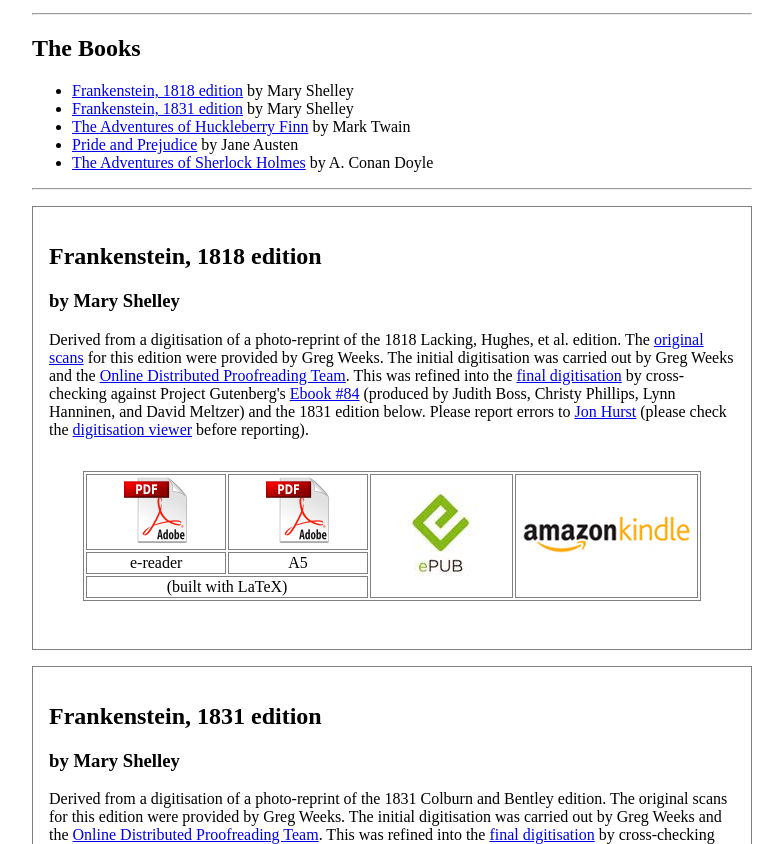
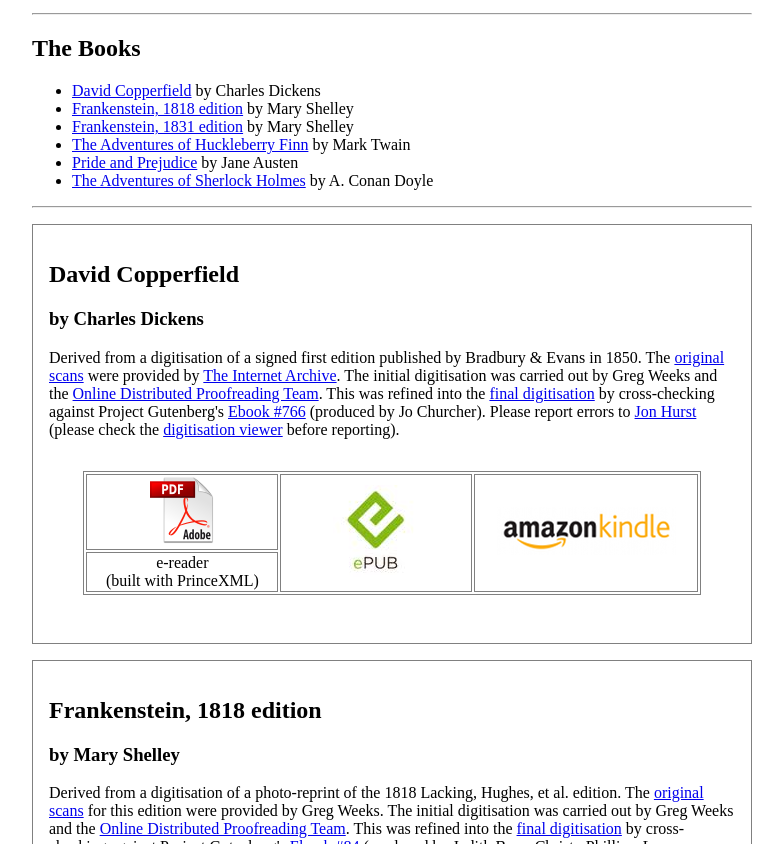
Before and after one commit to JonHurst/gutimp, a plain HTML site: page index/index.html in a window 1280 px wide. Shown: the part 553-1397 px from the top of the page, without its empty margins (248-1031 px from the left). Drawn offline with Linux system fonts and the light colour scheme.

Commit message:
Added David Copperfield to catalogue

```diff
--- a/index/index.html
+++ b/index/index.html
@@ -41,6 +41,7 @@
 
     <h2 id="thebooks">The Books</h2>
     <ul>
+      <li><a href="#david_copperfield">David Copperfield</a> by Charles Dickens</li>
       <li><a href="#frank1818">Frankenstein, 1818 edition</a> by Mary Shelley</li>
       <li><a href="#frank1831">Frankenstein, 1831 edition</a> by Mary Shelley</li>
       <li><a href="#huck">The Adventures of Huckleberry Finn</a> by Mark Twain</li>
@@ -48,6 +49,35 @@
       <li><a href="#sherlock">The Adventures of Sherlock Holmes</a> by A. Conan Doyle</li>
     </ul>
     <hr/>
+
+    <div class="book" id="david_copperfield">
+      <h2>David Copperfield</h2>
+      <h3>by Charles Dickens</h3>
+
+      <p>Derived from a digitisation of a signed first edition published by Bradbury &amp; Evans in
+      1850. The <a href="http://archive.org/details/personalhistoryo001850dick">original scans</a>
+      were provided by <a href="http://archive.org">The Internet Archive</a>. The initial
+      digitisation was carried out by Greg Weeks and the <a href="http://www.pgdp.net/c/">Online
+      Distributed Proofreading Team</a>. This was refined into the <a
+      href="http://www.readingroo.ms/jon/dig/david-copperfield/">final digitisation</a> by
+      cross-checking against Project Gutenberg's <a href="http://www.gutenberg.org/ebooks/766">Ebook
+      #766</a> (produced by Jo Churcher). Please report errors to <a
+      href="mailto:doc-errors@hursts.eclipse.co.uk">Jon Hurst</a> (please check the <a
+      href="http://www.readingroo.ms/jon/view/david-copperfield.html">digitisation viewer</a> before
+      reporting).</p>
+
+      <table>
+        <tr>
+          <td colspan="2"><a href="../david-copperfield/david-copperfield.pdf"><img src="pdflogo.png" alt="pdf"/></a></td>
+          <td rowspan="2"><a href="../david-copperfield/david-copperfield.epub"><img src="epublogo.png" alt="epub"/></a></td>
+          <td rowspan="2"><a href="../david-copperfield/david-copperfield.mobi"><img src="mobilogo.png" alt="mobi"/></a></td>
+        </tr>
+        <tr>
+          <td>e-reader<br/>(built with PrinceXML)</td>
+        </tr>
+      </table>
+    </div>
+
 
     <div class="book" id="frank1818">
       <h2>Frankenstein, 1818 edition</h2>
```
